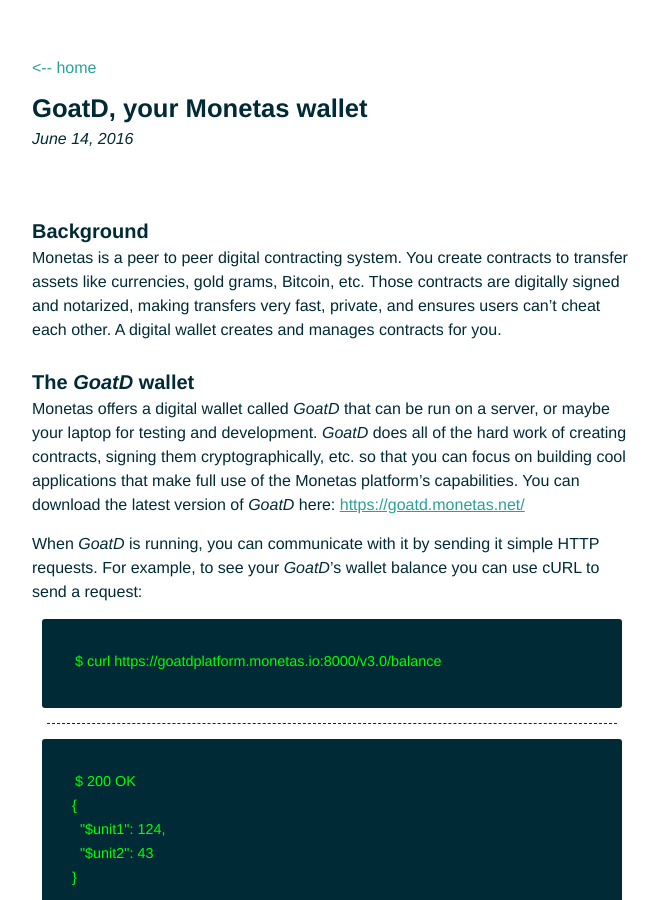
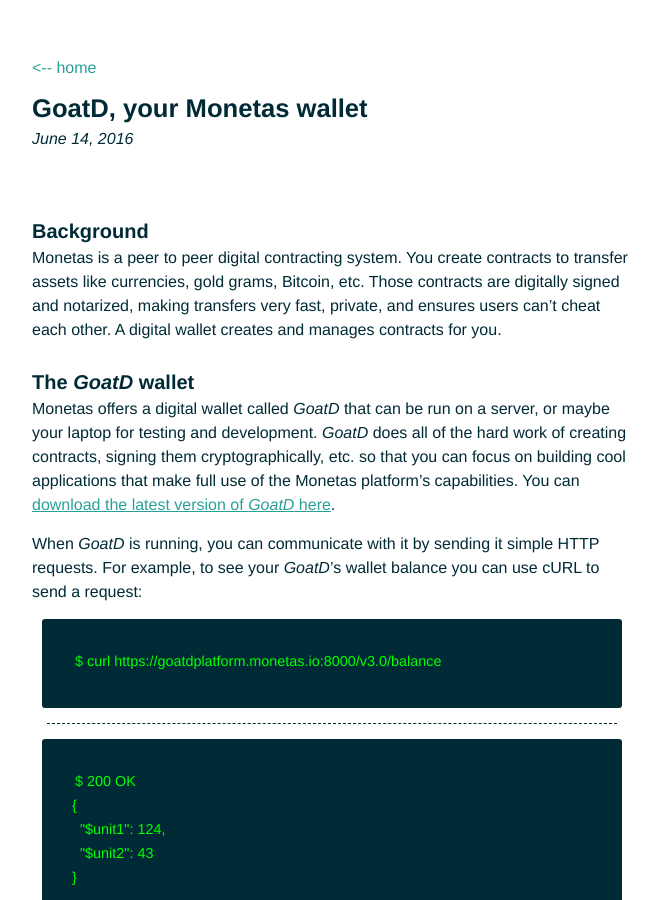
Before and after one commit to rusticbison/website, a Jekyll site: the page built from _posts/2016-06-14-monetas-goatd.md, in a window 1280 px wide and 900 px high. Shown: the whole window, without its empty margins (308-967 px from the left). Built offline with Jekyll 4.4.1, drawn with Linux system fonts in a browser that asks for light colours; some of the changed lines change nothing that is shown.

Commit message:
updated post

```diff
--- a/_posts/2016-06-14-monetas-goatd.md
+++ b/_posts/2016-06-14-monetas-goatd.md
@@ -9,7 +9,7 @@
 
 # The *GoatD* wallet
 
-Monetas offers a digital wallet called *GoatD* that can be run on a server, or maybe your laptop for testing and development. *GoatD* does all of the hard work of creating contracts, signing them cryptographically, etc. so that you can focus on building cool applications that make full use of the Monetas platform's capabilities. You can download the latest version of *GoatD* here: [https://goatd.monetas.net/](https://goatd.monetas.net/)
+Monetas offers a digital wallet called *GoatD* that can be run on a server, or maybe your laptop for testing and development. *GoatD* does all of the hard work of creating contracts, signing them cryptographically, etc. so that you can focus on building cool applications that make full use of the Monetas platform's capabilities. You can [download the latest version of *GoatD* here](https://goatd.monetas.net/).
 
 When *GoatD* is running, you can communicate with it by sending it simple HTTP requests. For example, to see your *GoatD*'s wallet balance you can use cURL to send a request:
 
```
